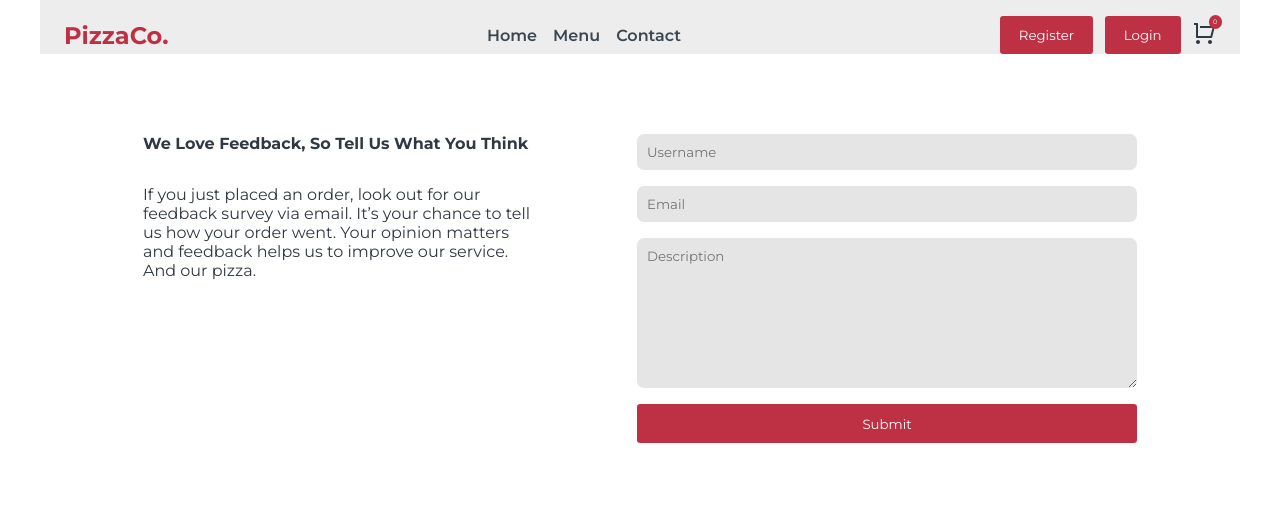
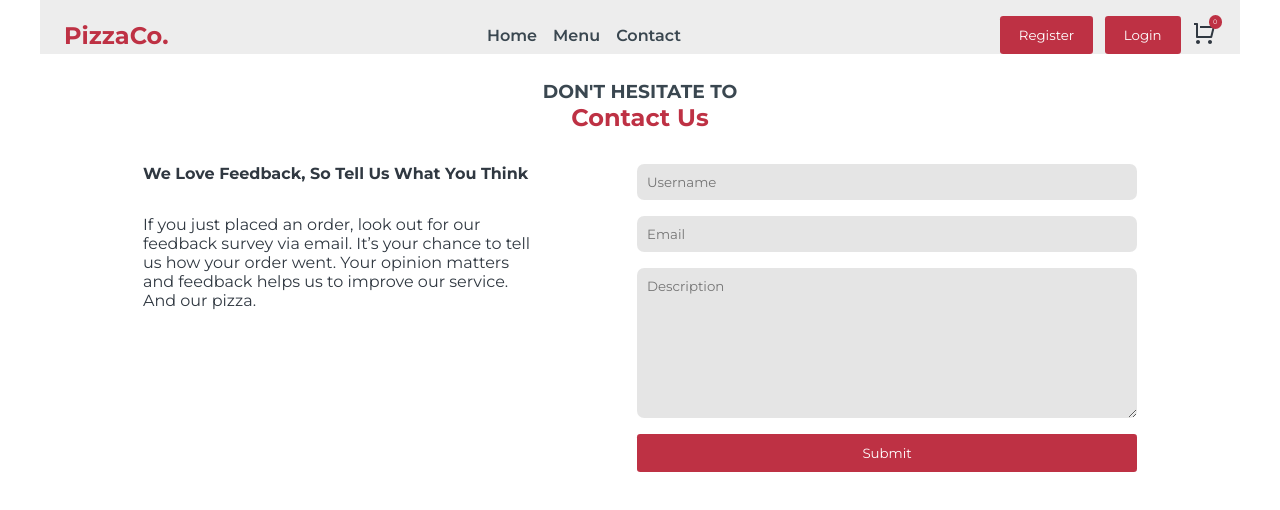
Before and after one commit to rafiyashahana/pizza-app-react, a React (Create React App) app: page /contact in a window 1280 px wide. Shown: the top 510 px of the page. Built offline with nearby package versions, Linux system fonts and the light colour scheme.

Commit message:
added cart count to nav and made nav fixed

```diff
--- a/src/components/contact/Contact.jsx
+++ b/src/components/contact/Contact.jsx
@@ -3,6 +3,9 @@ import Button from "../../components/button/Button";
 import styles from "./Contact.module.css";
 const Contact = () => {
   return (
+    <div className={styles.header}>
+      <h3>DON'T HESITATE TO </h3>
+      <h2>Contact Us </h2>
       <div className={styles.container}>
         <div className={styles.left}>
           <h4>We Love Feedback, So Tell Us What You Think</h4>
@@ -19,6 +22,7 @@ const Contact = () => {
           <Button className={styles.reg_btn}>Submit</Button>
         </div>
       </div>
+    </div>
   );
 };
 
--- a/src/components/contact/Contact.module.css
+++ b/src/components/contact/Contact.module.css
@@ -1,5 +1,5 @@
 .container {
-  padding: 5rem;
+  padding: 1rem 5rem;
   text-align: center;
   display: flex;
   justify-content: space-around;
@@ -35,3 +35,15 @@
   border: none;
   padding: 10px;
 }
+.header h3 {
+  color: var(--dark);
+}
+
+.header h2 {
+  color: var(--red);
+  margin-bottom: 1rem;
+}
+.header {
+  text-align: center;
+  margin: 5rem auto;
+}
--- a/src/components/customize/Customize.jsx
+++ b/src/components/customize/Customize.jsx
@@ -2,10 +2,12 @@ import Button from "../button/Button";
 import RadioCheckbox from "../radioCheckbox/RadioCheckbox";
 import Modal from "../modal/Modal";
 import styles from "./Customize.module.css";
-import best4 from "../../assets/images/best4.png";
-import { pizzaMenu } from "../../pizzaMenu";
+import { useContext } from "react";
+import { CartContext } from "../../contexts/cart.context";
 
 const Customize = ({ pizza, onClose }) => {
+  const { state, dispatch } = useContext(CartContext);
+  console.log(state.cart);
   return (
     <Modal
       className={styles.customize_container}
@@ -28,7 +30,15 @@ const Customize = ({ pizza, onClose }) => {
           <RadioCheckbox type="checkbox" label="Extra Cheese +$1" />
           <RadioCheckbox type="checkbox" label="Extra Pepperoni +$2" />
         </div>
-        <Button className={styles.btn}> Add to Cart ${pizza.price}</Button>
+        <Button
+          className={styles.btn}
+          onClick={() => {
+            dispatch({ type: "ADD_TO_CART", payload: pizza });
+          }}
+        >
+          {" "}
+          Add to Cart ${pizza.price}
+        </Button>
       </div>
     </Modal>
   );
--- a/src/components/navbar/Navbar.jsx
+++ b/src/components/navbar/Navbar.jsx
@@ -1,4 +1,4 @@
-import { useState } from "react";
+import { useContext, useState } from "react";
 import Button from "../button/Button";
 import Register from "../../pages/register/Register";
 import { RiShoppingCartLine } from "@remixicon/react";
@@ -6,10 +6,12 @@ import { Link, Outlet } from "react-router-dom";
 import styles from "./Navbar.module.css";
 import Login from "../../pages/login/Login";
 import CartSlider from "../../components/cartSlider/CartSlider";
+import { CartContext } from "../../contexts/cart.context";
 const Navbar = () => {
   const [showRegister, setShowRegister] = useState(false);
   const [showLogin, setShowLogin] = useState(false);
   const [showCartSlider, setShowCartSlider] = useState(false);
+  const { state } = useContext(CartContext);
 
   const handleRegister = () => setShowRegister(!showRegister);
   const handleLogin = () => setShowLogin(!showLogin);
@@ -41,7 +43,7 @@ const Navbar = () => {
           </Button>
           <div className={styles.cartIcon}>
             <RiShoppingCartLine onClick={handleShowCartSlider} />
-            <span>0</span>
+            <span>{state.cart.length}</span>
           </div>
 
           {showRegister && <Register onClose={() => setShowRegister(false)} />}
--- a/src/components/navbar/Navbar.module.css
+++ b/src/components/navbar/Navbar.module.css
@@ -3,11 +3,16 @@ nav {
   align-items: center;
   justify-content: space-between;
   background-color: rgba(220, 220, 220, 0.5);
-  /* background-image: url("../../assets/images/slide1.jpg"); */
   padding: 1rem 1.5rem 0;
+  width: 100%;
   max-width: var(--max-width);
   margin: 0 auto;
+  position: fixed;
+  top: 0;
+  left: 0;
+  right: 0;
 }
+
 nav h1 {
   font-size: 1.5rem;
   color: var(--red);
--- a/src/contexts/cart.context.js
+++ b/src/contexts/cart.context.js
@@ -4,11 +4,13 @@ import { cartReducer } from "../reducers/cart/cart.reducer";
 
 export const CartContext = createContext();
 
+const INITIAL_STATE = {
+  products: pizzaMenu,
+  cart: [],
+};
+
 export const CartProvider = ({ children }) => {
-  const [state, dispatch] = useReducer(cartReducer, {
-    products: pizzaMenu,
-    cart: [],
-  });
+  const [state, dispatch] = useReducer(cartReducer, INITIAL_STATE);
   const value = { state, dispatch };
   return <CartContext.Provider value={value}>{children}</CartContext.Provider>;
 };
--- a/src/pages/menu/Menu.module.css
+++ b/src/pages/menu/Menu.module.css
@@ -3,7 +3,7 @@
   background-color: rgba(220, 220, 220, 0.5);
   height: 100%;
   max-width: var(--max-width);
-  margin: 0 auto;
+  margin: 3.35rem auto;
   text-align: center;
 }
 .card h4 {
--- a/src/reducers/cart/cart.reducer.js
+++ b/src/reducers/cart/cart.reducer.js
@@ -10,7 +10,9 @@ export const cartReducer = (state, action) => {
   const { type, payload } = action;
   switch (type) {
     case "ADD_TO_CART":
-      return { ...state, payload };
+      return { ...state, cart: [...state.cart, { ...payload, qty: 1 }] };
+    case "REMOVE_FROM_CART":
+      return { ...state, cart: state.cart.filter((c) => c.id !== payload.id) };
 
     default:
       return state;
```
Lines whose indentation alone changed are shown as unchanged.
